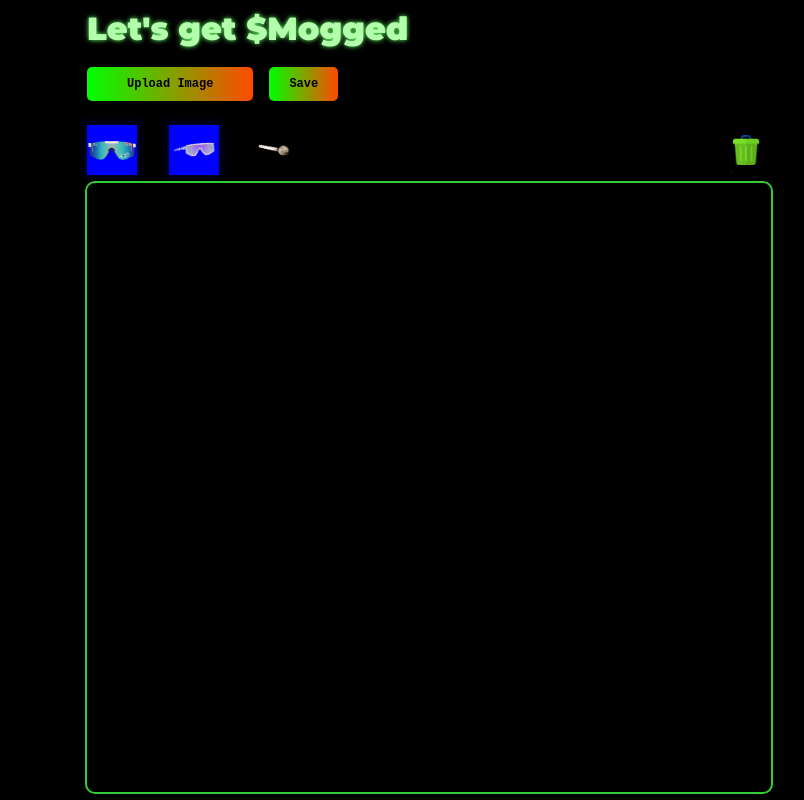
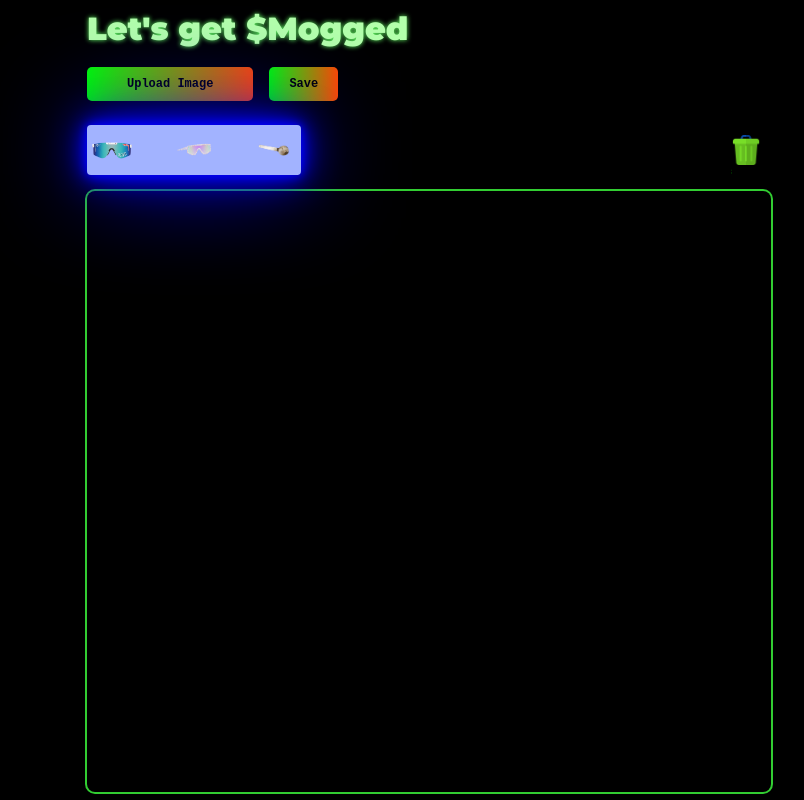
Before and after one commit to bropin1/moggle-app, a React (Create React App) app: page / in a window 1280 px wide. Shown: the whole page, without its empty margins (211-1015 px from the left). Built offline with nearby package versions, Linux system fonts and the light colour scheme.

Commit message:
updated styles

```diff
--- a/src/components/canvas/canvas.module.scss
+++ b/src/components/canvas/canvas.module.scss
@@ -14,7 +14,6 @@
   -webkit-user-select: none;
   -moz-user-select: none;
   -ms-user-select: none;
-  z-index: 1;
 
   .header {
     position: relative;
@@ -24,7 +23,14 @@
     width: 100%;
     padding: 8px 0;
     z-index: 1;
+    padding-bottom: 16px;
     .sticker-generator-wrapper {
+      background-color: #a2b3ff; /* Neon blue background color */
+      border-radius: 4px;
+      color: #fff; /* White text for better contrast */
+      box-shadow: 0 0 10px #00f, /* Inner blue glow */ 0 0 20px #00f,
+        /* Middle blue glow */ 0 0 40px #00f,
+        /* Outer blue glow */ 0 0 100px #00f; /* Far outer blue glow */
       display: flex;
       flex-direction: row;
       align-items: center;
@@ -43,12 +49,10 @@
     width: 100%;
     border-radius: 8px;
     z-index: 0;
-
     canvas {
       margin: 0 auto;
       width: 100%;
       height: 100%;
-      z-index: 0;
     }
   }
 }
--- a/src/components/wrapper/gridContainer.jsx
+++ b/src/components/wrapper/gridContainer.jsx
@@ -24,7 +24,7 @@ const GridContainer = ({ iconImg, headerRef, children }) => {
   useEffect(() => {
     gridDisplayed
       ? (headerRef.current.style.zIndex = 2)
-      : (headerRef.current.style.zIndex = 0);
+      : (headerRef.current.style.zIndex = 1);
   }, [gridDisplayed, headerRef]);
 
   const handleOnTouchStart = (e) => {
--- a/src/components/wrapper/gridContainer.module.scss
+++ b/src/components/wrapper/gridContainer.module.scss
@@ -9,8 +9,8 @@
     display: flex;
     align-items: center;
     z-index: 1;
-    background-color: blue;
-    box-shadow: 0 0 10px 2px rgba(0, 13, 255, 0.2);
+    padding: 4px;
+
     img {
       width: 100%;
       z-index: 1;
--- a/src/pages/playground.module.scss
+++ b/src/pages/playground.module.scss
@@ -139,6 +139,7 @@ header {
     font-weight: bold;
     background: linear-gradient(90deg, #00ff00 0%, #ff4900 100%);
     color: #000; // Black color for better contrast
+
     &:hover {
       box-shadow: 0 0 20px #ff00d6;
     }
```
